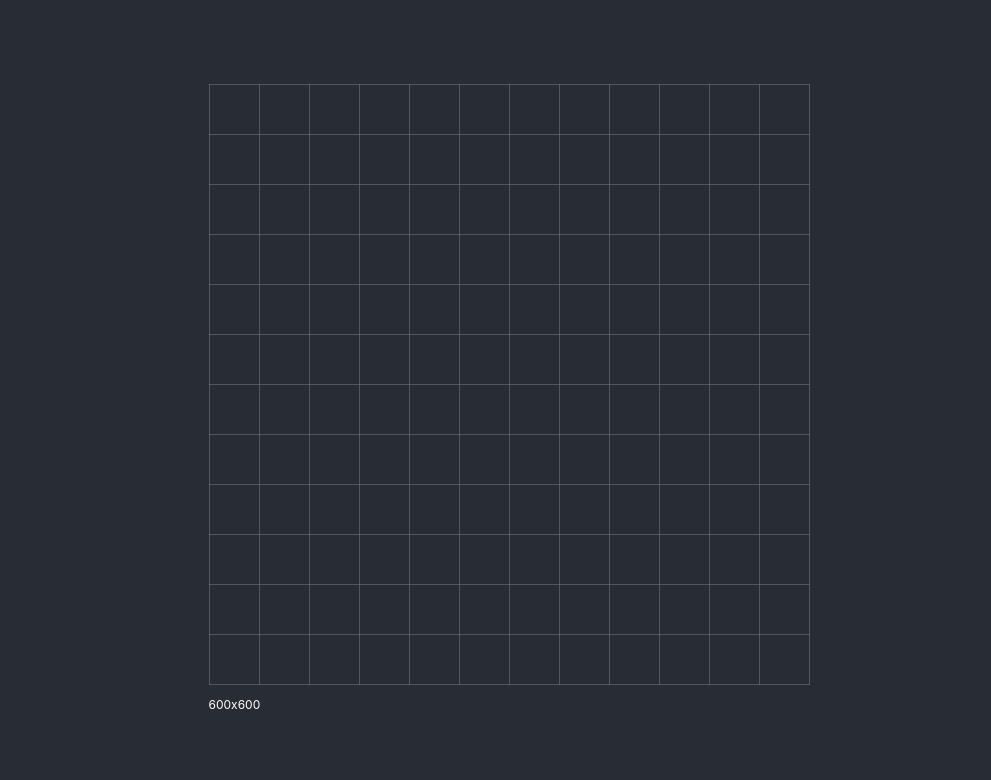
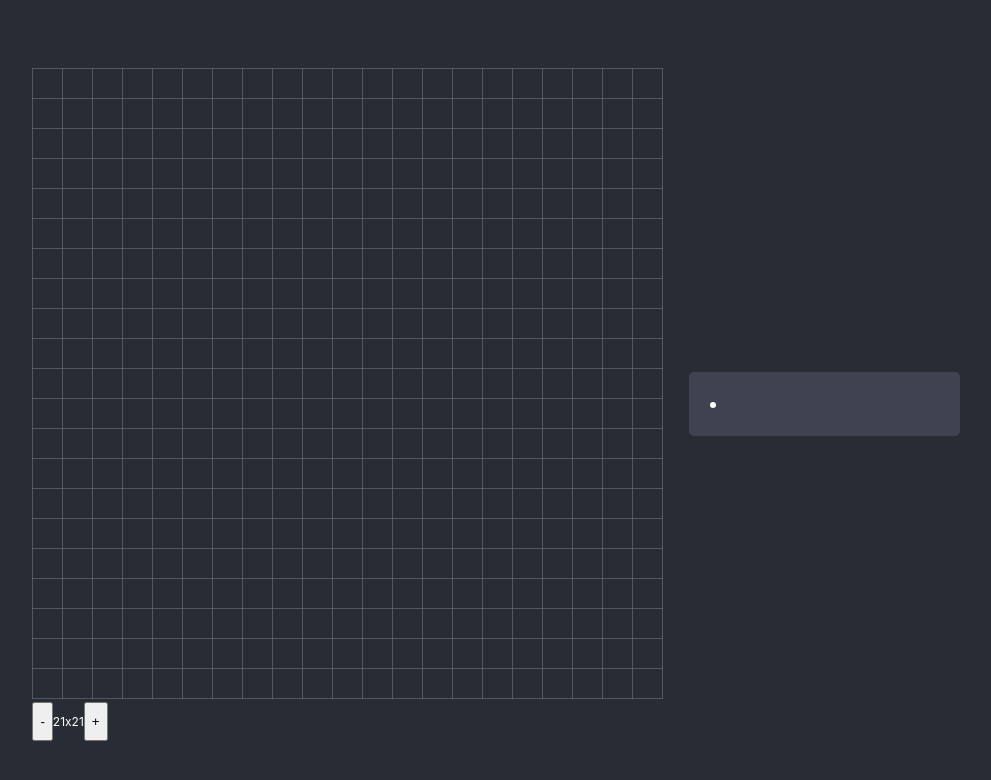
Before and after one commit to shoopapa/Inertia-Calculator, a React (Create React App) app: page / in a window 1280 px wide. Shown: the top 780 px of the page, without its empty margins (131-1122 px from the left). Built offline with nearby package versions, Linux system fonts and the light colour scheme.

Commit message:
fixed axis math and added grid size change buttons

```diff
--- a/src/App.css
+++ b/src/App.css
@@ -1,17 +1,3 @@
-.App {
-  text-align: center;
-}
-
-.App-logo {
-  height: 40vmin;
-  pointer-events: none;
-}
-
-@media (prefers-reduced-motion: no-preference) {
-  .App-logo {
-    animation: App-logo-spin infinite 20s linear;
-  }
-}
 
 .App-header {
   padding: 1vh;
@@ -26,7 +12,8 @@
 }
 
 .Search {
-  margin:10;
+
+  margin:2vw;
   background-color: #3f4350;
   flex-direction: column;
   align-items: left;
@@ -38,11 +25,10 @@
 
 }
 
-@keyframes App-logo-spin {
-  from {
-    transform: rotate(0deg);
-  }
-  to {
-    transform: rotate(360deg);
-  }
+.Grid-size {
+  padding-top: 3px;
+  background-color: #282c34;
+  display: flex;
+  align-items: left;
+  flex-direction: row;
 }
--- a/src/App.js
+++ b/src/App.js
@@ -3,20 +3,19 @@ import Poly from './Poly.js'
 import polygeom from './calc.js'
 import './App.css';
 
-const dw = 50
-
-const getGridSize = () => {
+const getGridSize = (dw) => {
+  console.log(dw)
   const wH = window.innerHeight
   const wW = window.innerWidth
   const h = wH - .2*wH
   const w = wW - .2*wW
-  const d = h < w? h : w
+  const d = Math.round(h < w? h : w)
+  console.log(d,d%dw)
   const f = d - d%dw + 1
+
   return f
 }
 
-const gridSize = getGridSize()
-const dim = (gridSize-1)/dw + 1
 
 const printPoints = (x,y) => {
   let xp = "x = [ "
@@ -34,48 +33,62 @@ const printPoints = (x,y) => {
 }
 
 const App = () => {
+  const [dw, setDw] = useState(30)
+  const [gridSize, setGridSize] = useState(getGridSize(dw))
   const [points,setPoints]= useState({})
   const [calc, setCalc] = useState({})
+
 
   const calcI = (points) => {
     console.log(points)
       if (Object.keys(points).length > 2) {
       const x = Object.values(points).map(e => e.x)
-      const y = Object.values(points).map(e => e.y)
-      console.log(x,y)
+      const y = Object.values(points).map(e => gridSize - e.y)
       const data = polygeom(x,y)
+
       setCalc(data)
       console.log("Raw: ",data)
       printPoints(x,y)
     }
   }
 
-  const renderList = () => {return (
+  const renderList = () => {
+    const dw2 = dw**2
+    const dw4 = dw**4
+    const accuracy = 3
+    return (
       <ul>
         <li>
-         {"Area: " + calc.centriod.A }
+          {"Area: " + (calc.centriod.A/dw2).toFixed(accuracy) }
         </li>
         <li>
-         {`Centriod: (${calc.centriod.x_cen}, ${calc.centriod.x_cen})` }
+          {`Centriod: (${(calc.centriod.x_cen/dw).toFixed(accuracy)}, ${(calc.centriod.y_cen/dw).toFixed(accuracy)})` }
         </li>
         <li>
-         {"Ix " + calc.Iuu }
+          {"Ix: " + (calc.Iuu/dw4).toFixed(accuracy) }
         </li>
         <li>
-         {"Iy " + calc.Ivv }
+          {"Iy: " + (calc.Ivv/dw4).toFixed(accuracy) }
         </li>
         <li>
-         {"J " + calc.J }
+          {"J: " + (calc.J/dw4).toFixed(accuracy) }
         </li>
         <li style ={{color:"red"}}>
-        { `${calc.ILocx.I} ∡ ${calc.ILocx.ang_horz}°`}
+          { `${(calc.ILocx.I/dw4).toFixed(accuracy)} ∡ ${(calc.ILocx.ang_horz).toFixed(accuracy)}°`}
         </li>
         <li style ={{color:"green"}}>
-      { `${calc.ILocy.I} ∡ ${calc.ILocy.ang_horz}°`}
+        { `${(calc.ILocy.I/dw4).toFixed(accuracy)} ∡ ${(calc.ILocy.ang_horz).toFixed(accuracy)}°`}
         </li>
 
       </ul>
-  )}
+    )
+  }
+
+  const changeDw = (up) => {
+    const newDw = up? dw-5: dw+5
+    setDw(newDw)
+    setGridSize(getGridSize(newDw))
+  }
 
   return (
     <div className="App-header">
@@ -86,18 +99,22 @@ const App = () => {
           setPoints={setPoints}
           I={Object.keys(points).length > 2? calc : "no"}
           gridSize={gridSize}
-          size={dim}
           dw={dw}
           snap={5}
         />
+        <div className="Grid-size">
+        <button onClick={() => changeDw(false)}>-</button>
           <p style={{fontSize:"1.5vh"}}>
-          {`${gridSize - 1}x${gridSize - 1}`}
+            {`${((gridSize - 1)/dw)}x${((gridSize - 1)/dw)}`}
           </p>
+          <button onClick={() => changeDw(true)}>+</button>
         </div>
+      </div>
+      <></>
 
-      {/* <div className="Search">
+      <div className="Search">
         {(Object.keys(points).length > 2)? renderList() : <ul><li></li></ul> }
-      </div> */}
+      </div>
     </div>
   );
 }
--- a/src/Axis.js
+++ b/src/Axis.js
@@ -3,9 +3,9 @@ import React from 'react'
 const MAxis = ({m,x0,y0,h,color}) => { return (
   <line
     x1={ 0             }
-    y1={ (y0-m*x0)     }
+    y1={ y0-m*x0     }
     x2={ h             }
-    y2={ (m*(h-x0)+y0) }
+    y2={ m*( h - x0)+y0 }
     style={{
       stroke:color,
       strokeWidth:1
@@ -40,9 +40,11 @@ const PYAxis = ({y0, h, color}) => { return (
 )}
 
 const Axis = ({height, I}) => {
+  const h = height
   let {x_cen:x0, y_cen:y0} = I.centriod
-  const slope1 = Math.tan(Math.PI/180 * I.ILocx.raw_ang)
-  const slope2 = Math.tan(Math.PI/180 * I.ILocy.raw_ang)
+  const slope1 = -Math.tan(Math.PI/180 * (I.ILocx.raw_ang))
+  const slope2 = -Math.tan(Math.PI/180 * (I.ILocy.raw_ang))
+  console.log(slope1,slope2)
 
 
   const renderPrincple = () => { return (
@@ -51,14 +53,14 @@ const Axis = ({height, I}) => {
         m={slope1}
         h={height}
         x0={x0}
-        y0={y0}
+        y0={h-y0}
         color="red"
       />
       <MAxis
         m={slope2}
         h={height}
         x0={x0}
-        y0={y0}
+        y0={h-y0}
         color="green"
       />
     </g>
@@ -69,13 +71,13 @@ const Axis = ({height, I}) => {
       <PYAxis
         h={height}
         x0={x0}
-        y0={y0}
+        y0={h-y0}
         color="white"
       />
       <PXAxis
         h={height}
         x0={x0}
-        y0={y0}
+        y0={h-y0}
         color="white"
       />
     </g>
--- a/src/Poly.js
+++ b/src/Poly.js
@@ -6,7 +6,7 @@ import './App.css';
 import './Board.css'
 import Axis from './Axis.js'
 
-const Poly = ({ points, setPoints, I, gridSize, size, calcI, dw}) => {
+const Poly = ({ points, setPoints, I, gridSize, calcI, dw}) => {
 
   const renderFit = (comp) => {return (
     <div
--- a/src/calc.js
+++ b/src/calc.js
@@ -3,7 +3,7 @@ import { create, all } from 'mathjs'
 const config = { }
 const math = create(all, config)
 
-const polygeom = (x,y) => {
+const polygeom = (x,y,dw) => {
 
   // temporarily shift data to mean of vertices for improved accuracy
   const xm = math.mean(x);
@@ -50,19 +50,22 @@ const polygeom = (x,y) => {
   const eig = Numeric.eig(I)
   const { lambda:{ x:[I1,I2] }, E:{x:vec} } = eig
 
+  console.log(vec[1][0], vec[0][0])
   const _ang1 = (Math.atan2( vec[1][0], vec[0][0] )/Math.PI*180)
   const ang1 = _ang1 < 0 ? _ang1+180 : _ang1
   console.log(_ang1,ang1)
+
   const _ang2 = _ang1+90
-  const ang2 = ang1<90?  ang1+90.0 : ang1-90
+  const ang2 = ang1 > 90? ang1-90: ang1+90
 
-  return {
-    centriod:{x_cen:parseFloat(x_cen.toFixed(3)), y_cen:parseFloat(y_cen.toFixed(3)), A:parseFloat(A.toFixed(3))},
-    ILocx:{I:I1.toFixed(3), ang_horz:ang1.toFixed(3), raw_ang: _ang1 },
-    ILocy:{I:I2.toFixed(3), ang_horz:ang2.toFixed(3), raw_ang: _ang2 },
-    Iuu:parseFloat(Iuu.toFixed(3)), Ivv:parseFloat(Ivv.toFixed(3)), J:parseFloat(J.toFixed(3))
+  const raw = {
+    centriod:{x_cen:parseFloat(x_cen ), y_cen:parseFloat(y_cen ), A:parseFloat(A )},
+    ILocx:{I:I1 , ang_horz:ang1 , raw_ang: _ang1 },
+    ILocy:{I:I2 , ang_horz:ang2 , raw_ang: _ang2 },
+    Iuu:parseFloat(Iuu ), Ivv:parseFloat(Ivv ), J:parseFloat(J )
   }
 
+  return raw
 }
 
 export default polygeom
```
Also changed, not shown: 1 other file (tests, documents, lock files or other folders). Lines whose indentation alone changed are shown as unchanged.
